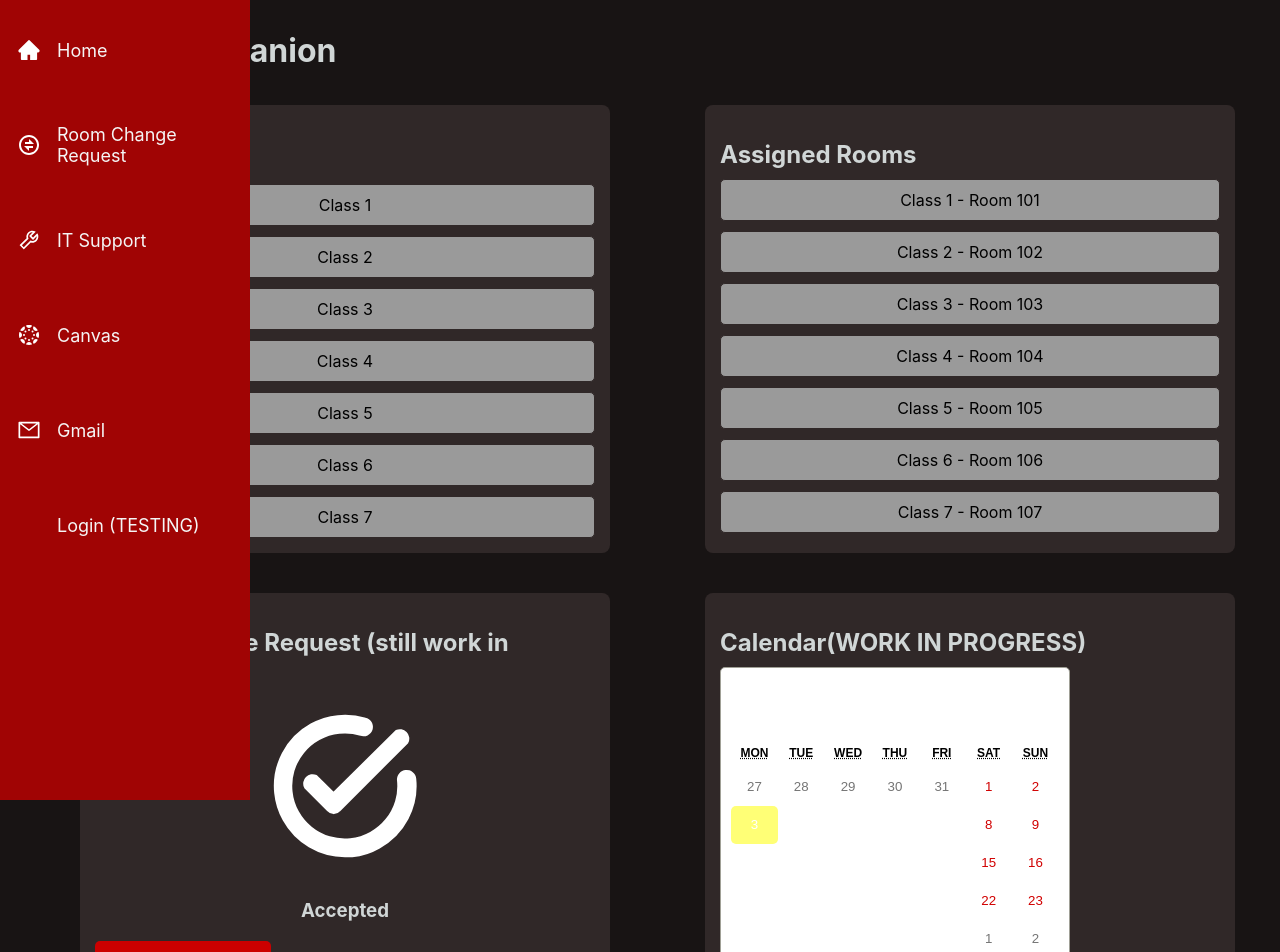
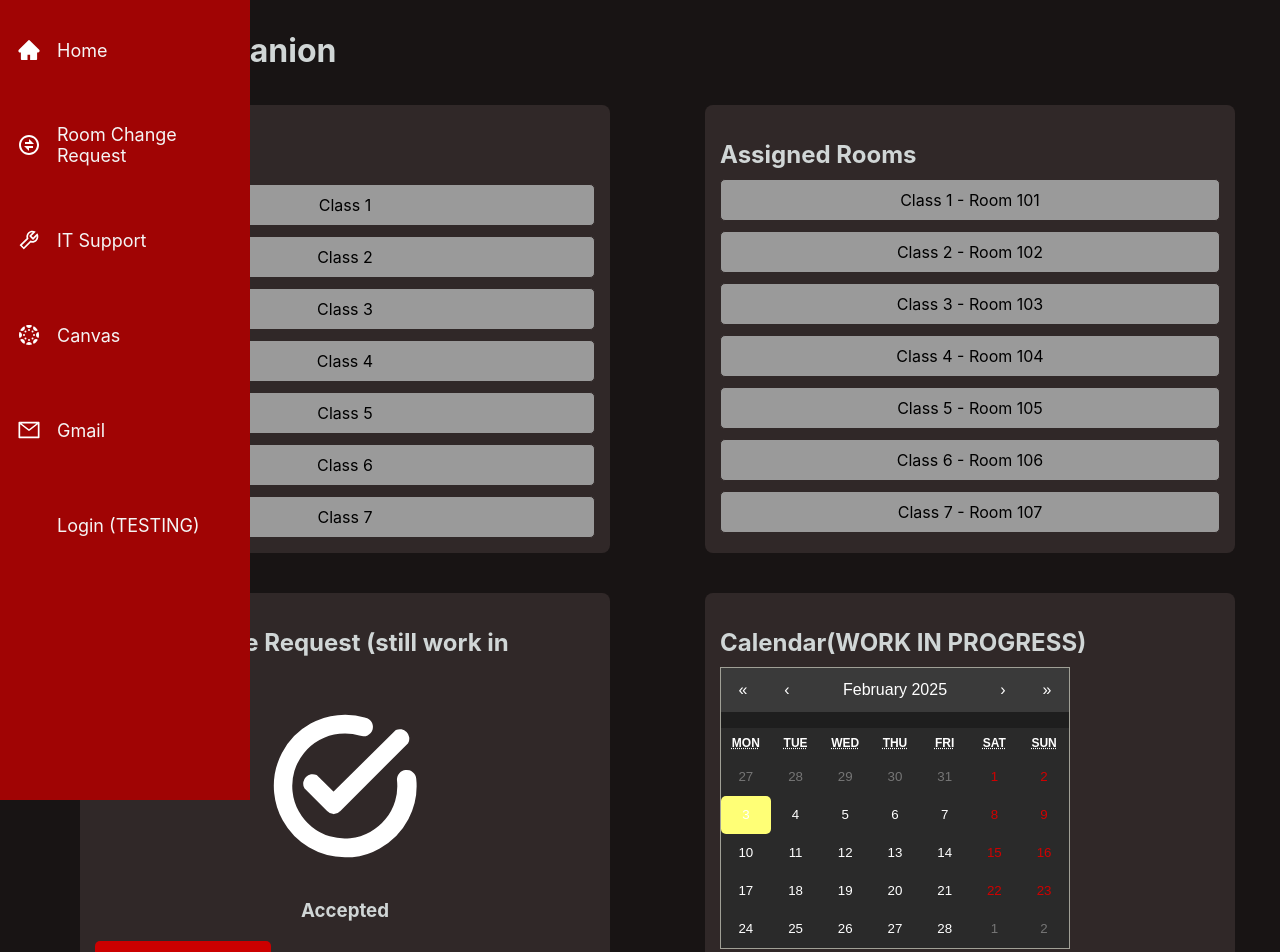
Before and after one commit to zepion1/SWE2, a React (Create React App) app: page /home in a window 1280 px wide. Shown: the top 952 px of the page. Built offline with nearby package versions, Linux system fonts and the light colour scheme.

Commit message:
Worked on calendar color
i was finally able to edit the calendar's color, I also started on the IT Support and the Room change request page

```diff
--- a/src/App.css
+++ b/src/App.css
@@ -156,12 +156,20 @@ html, body{
   margin-bottom: 10px;
 }
 
-.react-calendar{
-  background-color: #9a9a9a;
-  border: 1px solid #302828;
-  padding: 10px;
-  border-radius: 5px;
-  text-align: center;
+
+
+.react-calendar {
+  background-color: #1e1e1e !important; /* Change this color */
+  color: white !important; /* Ensure text is visible */
+  border: none; /* Remove any unnecessary borders */
+}
+
+.react-calendar__month-view {
+  background-color: #2a2a2a !important; /* Adjust the color inside the calendar */
+}
+
+.react-calendar__navigation {
+  background-color: #3a3a3a !important; /* Change navigation bar color */
 }
 
 /* ================================================================= */
@@ -243,3 +251,45 @@ button:hover {
     width: 90%;
   }
 }
+
+/* ================================================================= */
+/* Room Change Request CSS */
+
+.room-change-request {
+  display: block;
+  padding-bottom: auto;
+  margin-left: 25px;
+}
+
+.room-change-request-title {
+  font-size: xx-large;
+  color: #d0d6d6;
+  margin-bottom: 5px;
+}
+
+.room-change-request-subtitle {
+  font-size: large;
+  color: #d0d6d6;
+  margin-bottom: 20px;
+}
+
+
+/* ================================================================= */
+/* IT support CSS */
+.it-support {
+  display: block;
+  padding-bottom: auto;
+  margin-left: 25px;
+}
+
+.it-support-title {
+  font-size: xx-large;
+  color: #d0d6d6;
+  margin-bottom: 5px;
+}
+
+.it-support-subtitle {
+  font-size: large;
+  color: #d0d6d6;
+  margin-bottom: 20px;
+}
--- a/src/pages/Home.js
+++ b/src/pages/Home.js
@@ -94,7 +94,7 @@ const Home = () => {
 
                 <div className="calendar-box">
                     <h2 className="calendar-text">Calendar(WORK IN PROGRESS)</h2>
-                    <Calendar />
+                    <Calendar className="react-calendar"/>
                     </div>
             </div>
 
--- a/src/pages/ITSupport.js
+++ b/src/pages/ITSupport.js
@@ -0,0 +1,12 @@
+import React from "react";
+
+const ITSupport = () => {
+    return (
+        <div className="it-support">
+            <h1 className="it-support-title">IT Support</h1>
+            <p className="it-support-subtitle">This page is under construction.</p>
+        </div>
+    );
+}
+
+export default ITSupport;
--- a/src/pages/RoomChangeRequest.js
+++ b/src/pages/RoomChangeRequest.js
@@ -0,0 +1,12 @@
+import React from "react";
+
+const RoomChangeRequest = () => {
+    return (
+        <div className="room-change-request">
+            <h1 className="room-change-request-title">Room Change Request</h1>
+            <p className="room-change-request-subtitle">This page is under construction.</p>
+        </div>
+    );
+}
+
+export default RoomChangeRequest;
```
